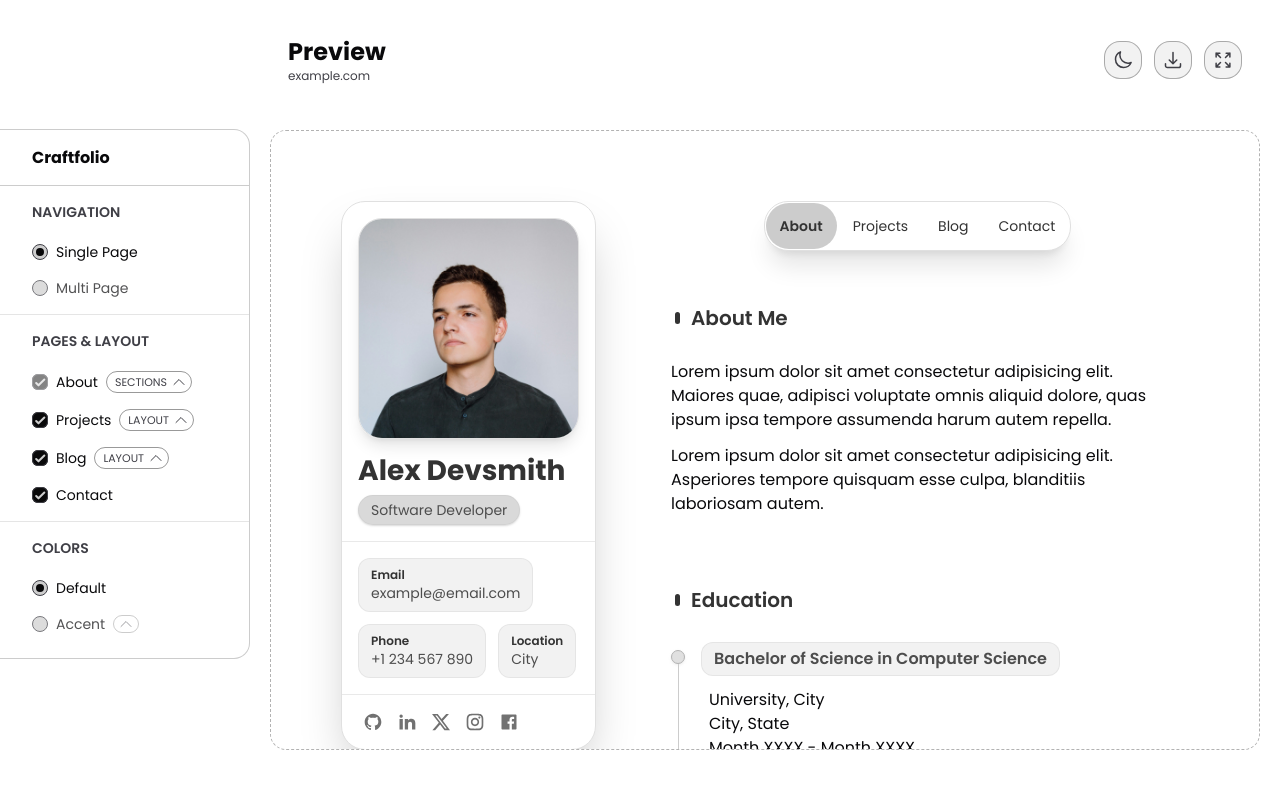
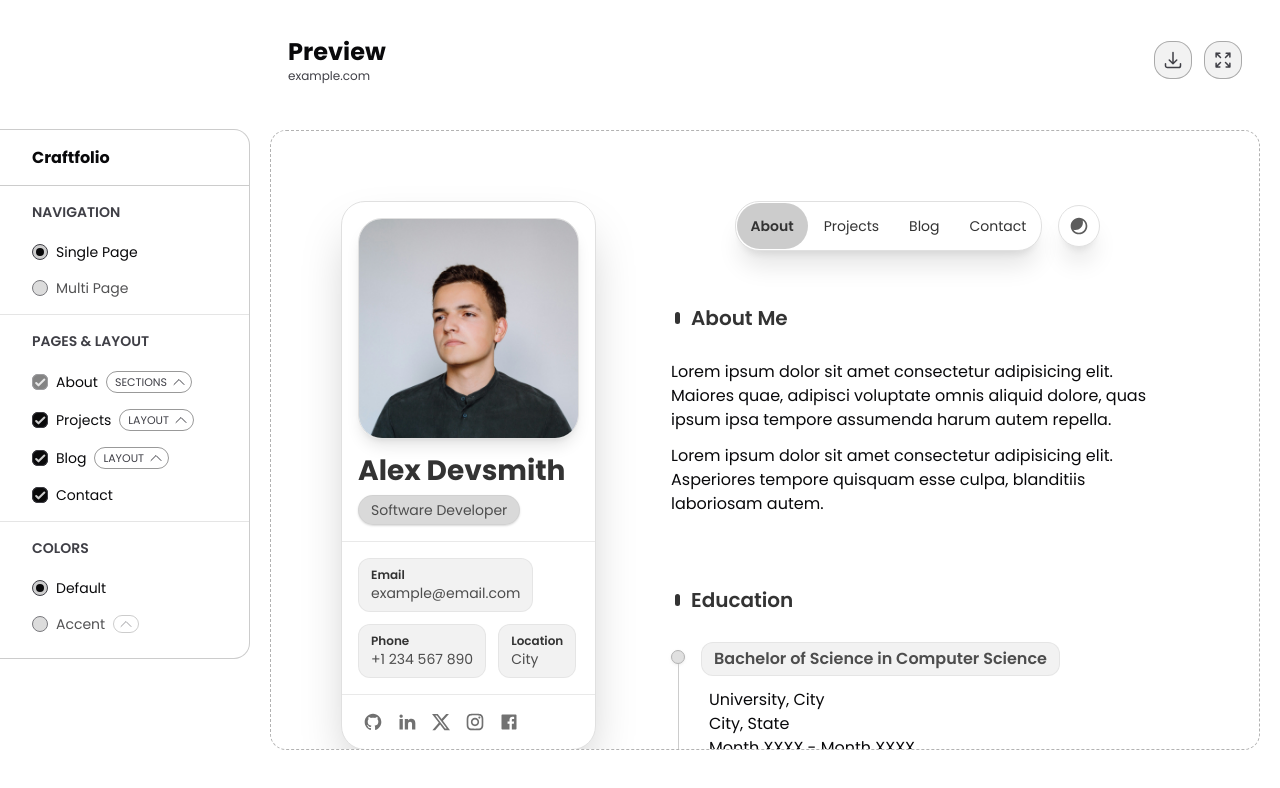
Before and after one commit to aljonsantos/craftfolio, a React (Vite) app: page / in a window 1280 px wide. Shown: the top 788 px of the page. Built offline with nearby package versions, Linux system fonts and the light colour scheme.

Commit message:
move theme button to navbar

```diff
--- a/src/components/Editor/Header.jsx
+++ b/src/components/Editor/Header.jsx
@@ -1,7 +1,6 @@
 import { useContext } from 'react'
-import ThemeContext from '../../contexts/ThemeContext'
 import AppContext from '../../contexts/AppContext'
-import { IconExpand, IconContract, IconSun, IconMoon, IconDownload } from "./Icons"
+import { IconExpand, IconContract, IconDownload } from "./Icons"
 
 import downloadCode from '../../services/downloadCode'
 
@@ -15,7 +14,6 @@ const Button = ({ classes, onClick, children }) => {
 
 const Header = ({ content }) => {
   const { fullscreen, toggleFullScreen, activePage } = useContext(AppContext)
-  const {theme, toggleTheme} = useContext(ThemeContext)
 
   const handleDownload = async (content) => {
     const data = await downloadCode(content)
@@ -39,9 +37,6 @@ const Header = ({ content }) => {
             <p className="text-xs text-content-700">{`example.com${content.page === 'multi' ? `/${activePage}` : '' }`}</p>
           </div>
           <div className="flex gap-3">
-            <Button onClick={toggleTheme}>
-              {theme === 'light' ? <IconMoon /> : <IconSun />}
-            </Button>
             <Button onClick={() => handleDownload(content)}>
               <IconDownload />
             </Button>
--- a/src/components/Editor/Icons.jsx
+++ b/src/components/Editor/Icons.jsx
@@ -22,22 +22,6 @@ export const IconContract = ({ size = 20  }) => {
   )
 }
 
-export const IconSun = ({ size = 20 }) => {
-  return (
-    <svg className="icon sun" width={`${size}px`} height={`${size}px`} fill="none" strokeWidth={1.8} stroke="currentColor" viewBox="0 0 24 24" xmlns="http://www.w3.org/2000/svg" aria-hidden="true">
-      <path strokeLinecap="round" strokeLinejoin="round" d="M12 3v2.25m6.364.386-1.591 1.591M21 12h-2.25m-.386 6.364-1.591-1.591M12 18.75V21m-4.773-4.227-1.591 1.591M5.25 12H3m4.227-4.773L5.636 5.636M15.75 12a3.75 3.75 0 1 1-7.5 0 3.75 3.75 0 0 1 7.5 0Z" />
-    </svg>
-  )
-}
-
-export const IconMoon = ({ size = 20 }) => {
-  return (
-    <svg className="icon sun" width={`${size}px`} height={`${size}px`} fill="none" strokeWidth={1.8} stroke="currentColor" viewBox="0 0 24 24" xmlns="http://www.w3.org/2000/svg" aria-hidden="true">
-      <path strokeLinecap="round" strokeLinejoin="round" d="M21.752 15.002A9.72 9.72 0 0 1 18 15.75c-5.385 0-9.75-4.365-9.75-9.75 0-1.33.266-2.597.748-3.752A9.753 9.753 0 0 0 3 11.25C3 16.635 7.365 21 12.75 21a9.753 9.753 0 0 0 9.002-5.998Z" />
-    </svg>
-  )
-}
-
 export const IconDownload = ({ size = 20 }) => {
   return (
     <svg className="icon contract" width={`${size}px`} height={`${size}px`} fill="none" strokeWidth={1.8} stroke="currentColor" viewBox="0 0 24 24" xmlns="http://www.w3.org/2000/svg" aria-hidden="true">
--- a/src/components/Preview/Icons.jsx
+++ b/src/components/Preview/Icons.jsx
@@ -26,14 +26,6 @@ export const IconExclamationCircle = ({ size = 20, classes }) => {
   return (
     <svg className={`icon exclamation-circle ${classes}`} width={`${size}px`} height={`${size}px`} fill="none" strokeWidth={1.8} stroke="currentColor" viewBox="0 0 24 24" xmlns="http://www.w3.org/2000/svg" aria-hidden="true">
       <path strokeLinecap="round" strokeLinejoin="round" d="M12 9v3.75m9-.75a9 9 0 1 1-18 0 9 9 0 0 1 18 0Zm-9 3.75h.008v.008H12v-.008Z" />
-    </svg>
-  )
-}
-
-export const IconLight = ({ size = 20 }) => {
-  return (
-    <svg className="icon light" width={`${size}px`} height={`${size}px`} fill="currentColor" viewBox="0 0 24 24" xmlns="http://www.w3.org/2000/svg" aria-hidden="true">
-      <path strokeLinecap="round" strokeLinejoin="round" d="M12 21.9967C6.47715 21.9967 2 17.5196 2 11.9967C2 6.47386 6.47715 1.9967 12 1.9967C17.5228 1.9967 22 6.47386 22 11.9967C22 17.5196 17.5228 21.9967 12 21.9967ZM12 19.9967C16.4183 19.9967 20 16.415 20 11.9967C20 7.57843 16.4183 3.9967 12 3.9967C7.58172 3.9967 4 7.57843 4 11.9967C4 16.415 7.58172 19.9967 12 19.9967ZM7.00035 15.316C9.07995 15.1646 11.117 14.2939 12.7071 12.7038C14.2972 11.1137 15.1679 9.07666 15.3193 6.99706C15.6454 7.21408 15.955 7.46642 16.2426 7.75406C18.5858 10.0972 18.5858 13.8962 16.2426 16.2393C13.8995 18.5825 10.1005 18.5825 7.75736 16.2393C7.46971 15.9517 7.21738 15.6421 7.00035 15.316Z"/>
     </svg>
   )
 }
--- a/src/components/Preview/Navbar.jsx
+++ b/src/components/Preview/Navbar.jsx
@@ -1,9 +1,12 @@
+import { useEffect, useContext } from 'react'
 import AppContext from '../../contexts/AppContext'
-import { useEffect, useContext } from 'react'
+import ThemeContext from '../../contexts/ThemeContext'
 import { getEnabledPages } from '../../hooks/useContentState'
+import { IconContrast } from './Icons'
 
 const Navbar = ({ content }) => {
   const { fullscreen, activePage, setActivePage } = useContext(AppContext)
+  const { toggleTheme } = useContext(ThemeContext)
   const enabledPages = getEnabledPages(content)
 
   const handleClick = (e) => {
@@ -73,10 +76,13 @@ const Navbar = ({ content }) => {
   )
 
   return (
-    <nav className={`navbar fixed md:sticky w-full ${fullscreen ? 'bottom-[24px]' : 'bottom-[80px]' } lg:bottom-[50px] left-0 md:top-[70px] flex justify-center z-50 md:translate-y-0 md:opacity-100 lg:mb-6 transition-all duration-500`}>
+    <nav className={`navbar fixed md:sticky w-full ${fullscreen ? 'bottom-[24px]' : 'bottom-[80px]' } lg:bottom-[50px] left-0 md:top-[70px] flex justify-center items-center z-50 md:translate-y-0 md:opacity-100 lg:mb-6 transition-all duration-500`}>
       <ul className="flex border capitalize bg-background-700/10 backdrop-blur-xl backdrop-saturate-150 md:bg-background-700 text-[13px] md:text-[14px] text-accent-800 border-accent-100 rounded-3xl shadow-lg lg:shadow-xl lg:hover:scale-105 lg:active:scale-100 transition-transform duration-500">
         {links}
       </ul>
+      <button className='border p-2 md:p-[10px] ml-3 md:ml-4 rounded-full bg-background-700/10 backdrop-blur-xl backdrop-saturate-150 md:bg-background-700 text-[13px] md:text-[14px] text-accent-800/80 border-accent-100 shadow-lg lg:shadow-xl lg:hover:scale-105 lg:active:scale-100' onClick={toggleTheme}>
+        <IconContrast />
+      </button>
     </nav>
   )
 }
```
